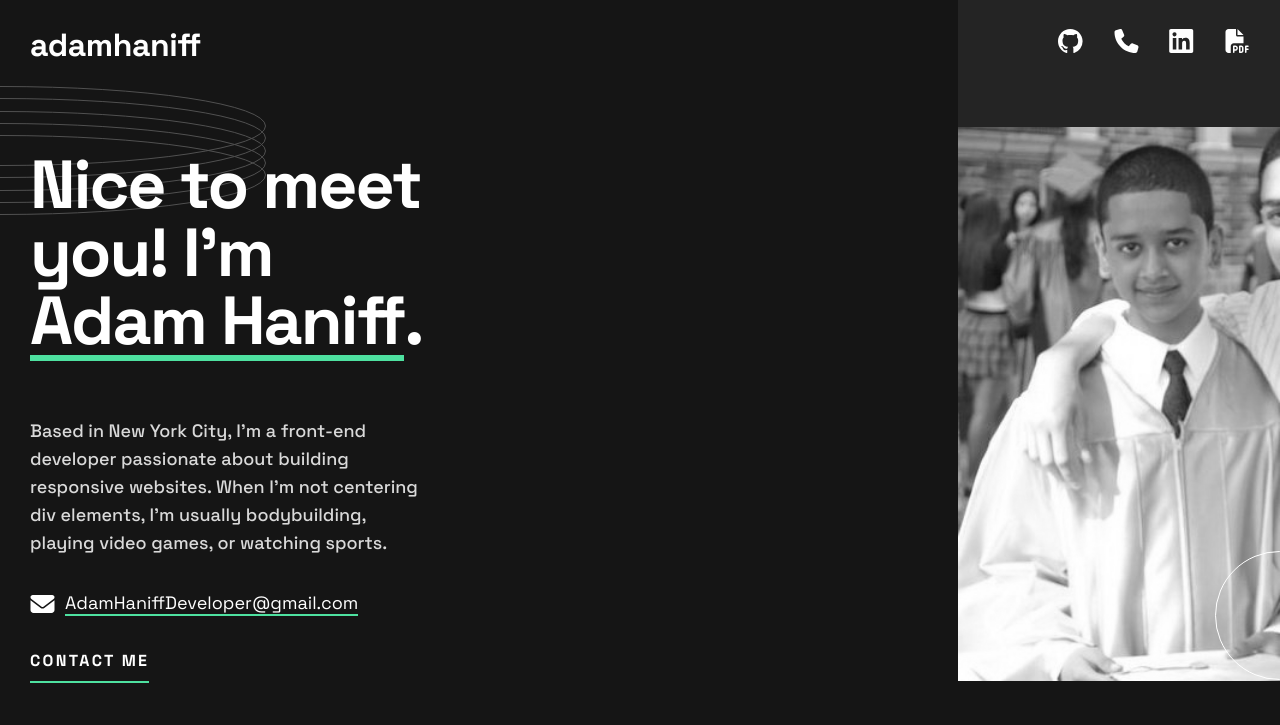
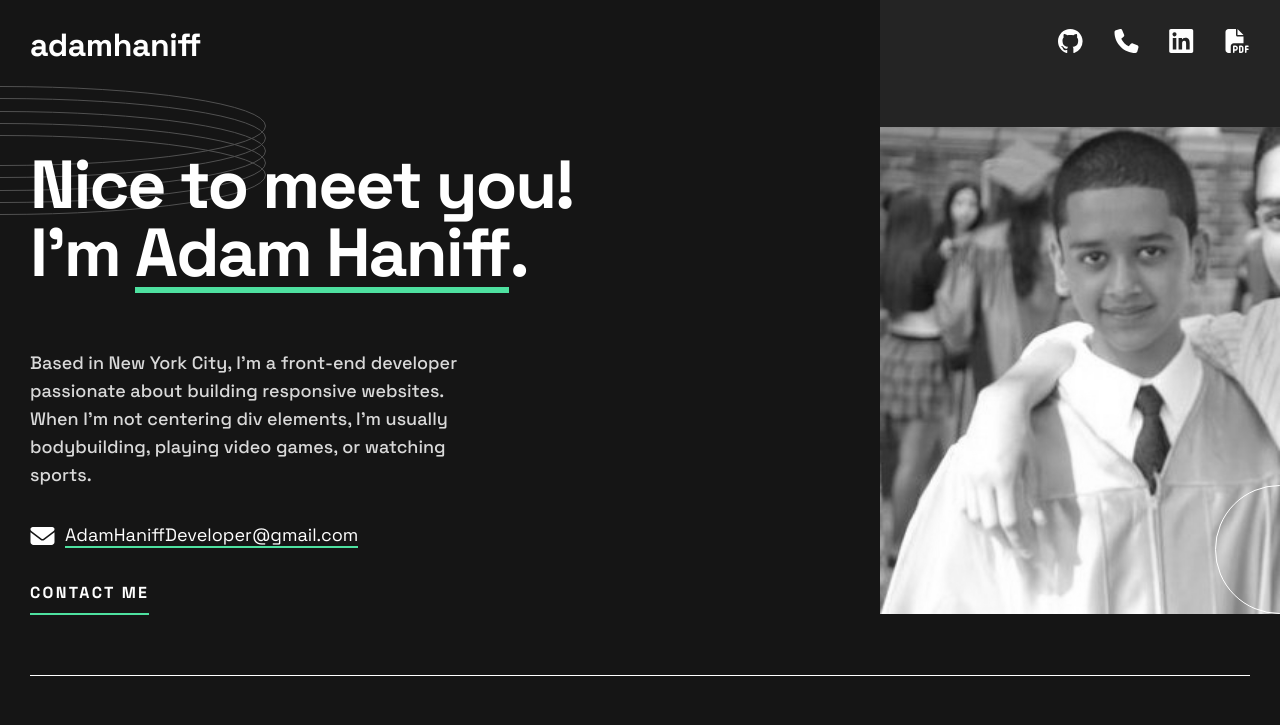
Before and after one commit to AdamHaniff/Developer-Portfolio, a website built with Parcel: page index.html in a window 1280 px wide. Shown: the top 725 px of the page. Built offline with nearby package versions, Linux system fonts and the light colour scheme.

Commit message:
Styled 1000px layout

```diff
--- a/main.scss
+++ b/main.scss
@@ -834,8 +834,12 @@ body {
 
     & .project:last-child {
       grid-column: span 2;
-      justify-self: center;
     }
+  }
+
+  // **************** PROJECT ****************
+  .project {
+    justify-self: center;
   }
 
   // **************** CONTACT ****************
@@ -881,6 +885,53 @@ body {
   }
 }
 
+// ************** 900px LAYOUT **************
+@media only screen and (min-width: 56.25em) {
+  // *************** ABOUT-ME ***************
+  .about-me {
+    &__img-background {
+      width: 40rem;
+    }
+
+    &__img-container {
+      width: 40rem;
+    }
+
+    &__img {
+      height: 65rem;
+    }
+  }
+}
+
+// ************** 1000px LAYOUT **************
+@media only screen and (min-width: 62.5em) {
+  .about-me {
+    &__img-container {
+      height: 48.7rem;
+    }
+
+    &__text {
+      max-width: initial;
+    }
+
+    &__header {
+      max-width: 60rem;
+    }
+
+    &__info {
+      max-width: 44.5rem;
+    }
+
+    &__circle-container {
+      top: 48.5rem;
+    }
+  }
+}
+
+// ************** 1104px LAYOUT *************
+@media only screen and (min-width: 69em) {
+}
+
 // *** CLASSES USED WITH JAVASCRIPT ***
 
 // *************** FORM ***************
```
Also changed, not shown: css/main.css, 1 other file.
